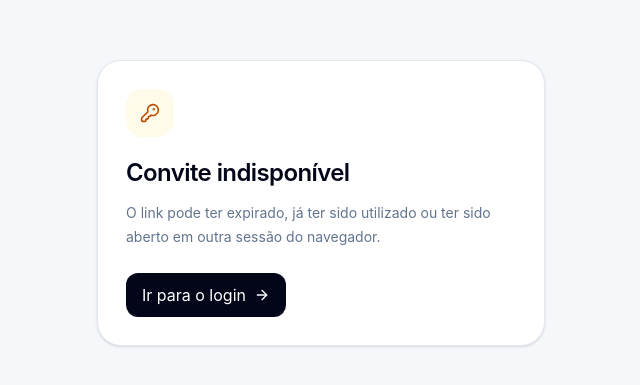
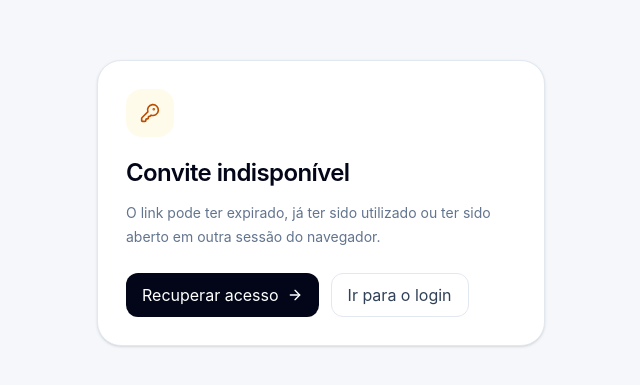
Before and after one commit to OARANHA/wandora, a React (Vite) app in the folder apps/web/: page /accept-invite in a window 1280 px wide. Shown: the part 197-582 px from the top of the page, without its empty margins (319-959 px from the left). Built offline with nearby package versions, Linux system fonts and the light colour scheme; no server answers.

Commit message:
refactor(web): reuse shared password finalization

```diff
--- a/apps/web/src/pages/InviteAcceptancePage.tsx
+++ b/apps/web/src/pages/InviteAcceptancePage.tsx
@@ -5,7 +5,7 @@ import {
   AuthClientError,
   refreshBrowserSession,
   sessionNeedsRefresh,
-  finalizeInvitedUserPassword,
+  finalizeAuthenticatedUserPassword,
   type BrowserAuthSession,
 } from '../auth';
 import {
@@ -17,7 +17,7 @@ import { useAuth } from '../AuthProvider';
 
 export function InviteAcceptancePage() {
   const navigate = useNavigate();
-  const { completeInvitation } = useAuth();
+  const { completePasswordSetup } = useAuth();
   const [inviteSession, setInviteSession] = useState<BrowserAuthSession | null>(() => loadStagedInviteSession());
   const [password, setPassword] = useState('');
   const [confirmation, setConfirmation] = useState('');
@@ -50,9 +50,9 @@ export function InviteAcceptancePage() {
         setInviteSession(session);
       }
 
-      const completedSession = await finalizeInvitedUserPassword(session, password);
+      const completedSession = await finalizeAuthenticatedUserPassword(session, password);
       clearStagedInviteSession();
-      await completeInvitation(completedSession);
+      await completePasswordSetup(completedSession);
       await navigate({ to: '/work', replace: true });
     } catch (error) {
       if (error instanceof AuthClientError) {
@@ -80,13 +80,22 @@ export function InviteAcceptancePage() {
           <p className="m-0 mt-3 text-sm leading-6 text-slate-500">
             O link pode ter expirado, já ter sido utilizado ou ter sido aberto em outra sessão do navegador.
           </p>
-          <button
-            type="button"
-            onClick={() => void navigate({ to: '/login', replace: true })}
-            className="mt-6 inline-flex h-11 items-center gap-2 rounded-xl bg-slate-950 px-4 text-sm font-semibold text-white"
-          >
-            Ir para o login <ArrowRight className="size-4" />
-          </button>
+          <div className="mt-6 flex flex-wrap gap-3">
+            <button
+              type="button"
+              onClick={() => void navigate({ to: '/recover-access', replace: true })}
+              className="inline-flex h-11 items-center gap-2 rounded-xl bg-slate-950 px-4 text-sm font-semibold text-white"
+            >
+              Recuperar acesso <ArrowRight className="size-4" />
+            </button>
+            <button
+              type="button"
+              onClick={() => void navigate({ to: '/login', replace: true })}
+              className="inline-flex h-11 items-center rounded-xl border border-slate-200 bg-white px-4 text-sm font-semibold text-slate-700"
+            >
+              Ir para o login
+            </button>
+          </div>
         </div>
       </div>
     );
```
